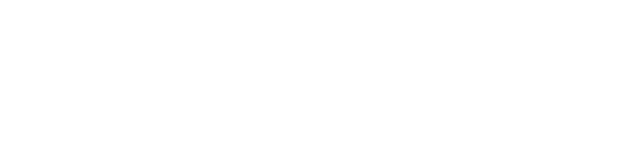
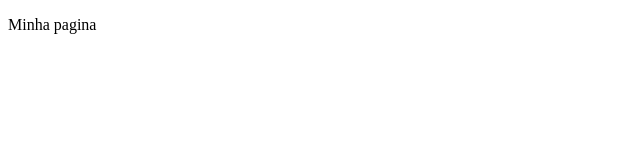
Before and after one commit to BryanCodex/ProjetoTeste, a plain HTML site: page index.html in a window 1280 px wide. Shown: the whole page, without its empty margins (0-640 px from the left). Drawn offline with Linux system fonts and the light colour scheme.

Commit message:
Adicionando paragrafo ao site

```diff
--- a/index.html
+++ b/index.html
@@ -6,6 +6,6 @@
     <title>Document</title>
 </head>
 <body>
-
+    <p>Minha pagina</p>
 </body>
 </html>
```
